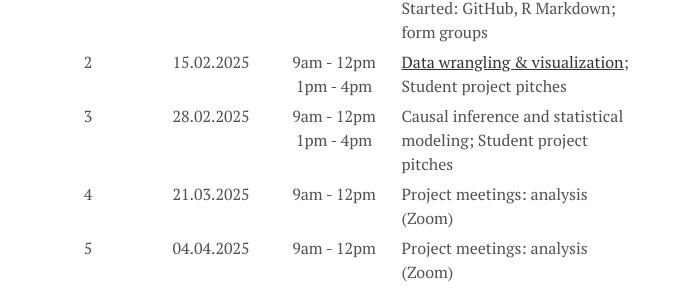
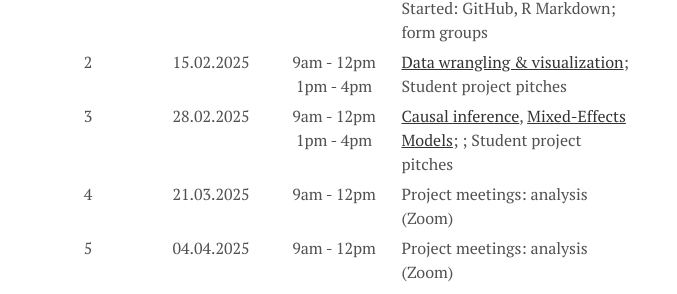
Before and after one commit to cdsbasel/dataanalytics_2025, a Jekyll site: the page built from menu/syllabus.md, in a window 1280 px wide. Shown: the part 1189-1483 px from the top of the page, without its empty margins (300-977 px from the left). Built offline with Jekyll 4.4.1, drawn with Linux system fonts in a browser that asks for light colours.

Commit message:
Update syllabus.md

```diff
--- a/menu/syllabus.md
+++ b/menu/syllabus.md
@@ -62,7 +62,7 @@ td {
   <td style="text-align:center">3</td>
   <td style="text-align:center">28.02.2025</td>
   <td style="text-align:center">9am - 12pm<br>1pm - 4pm</td>
-  <td>Causal inference and statistical modeling; Student project pitches</td>
+  <td><a href="https://cdsbasel.github.io/dataanalytics_2025/assets/pdf/DataAnalytics_Session3.pdf">Causal inference</a>, <a href="https://cdsbasel.github.io/dataanalytics_2025/assets/code/intro_lme4.html">Mixed-Effects Models</a>; ; Student project pitches</td>
 </tr>
 <tr>
   <td style="text-align:center">4</td>
@@ -92,4 +92,4 @@ td {
 
 ## Getting Started
 
-Please check out the <a href="https://cdsbasel.github.io/dataanalytics_2024/menu/installation.html">Installation</a> page to get started.
+Please check out the <a href="https://cdsbasel.github.io/dataanalytics_2025/menu/installation.html">Installation</a> page to get started.
```
